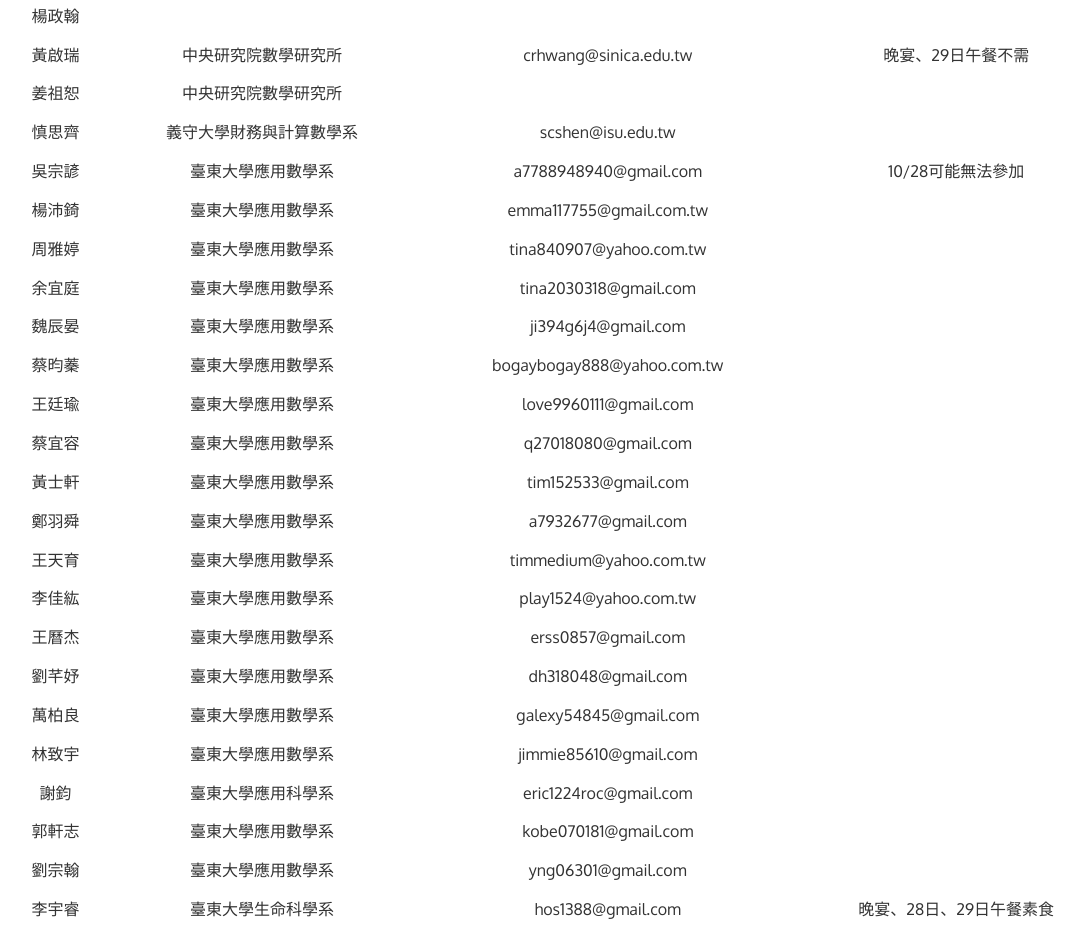
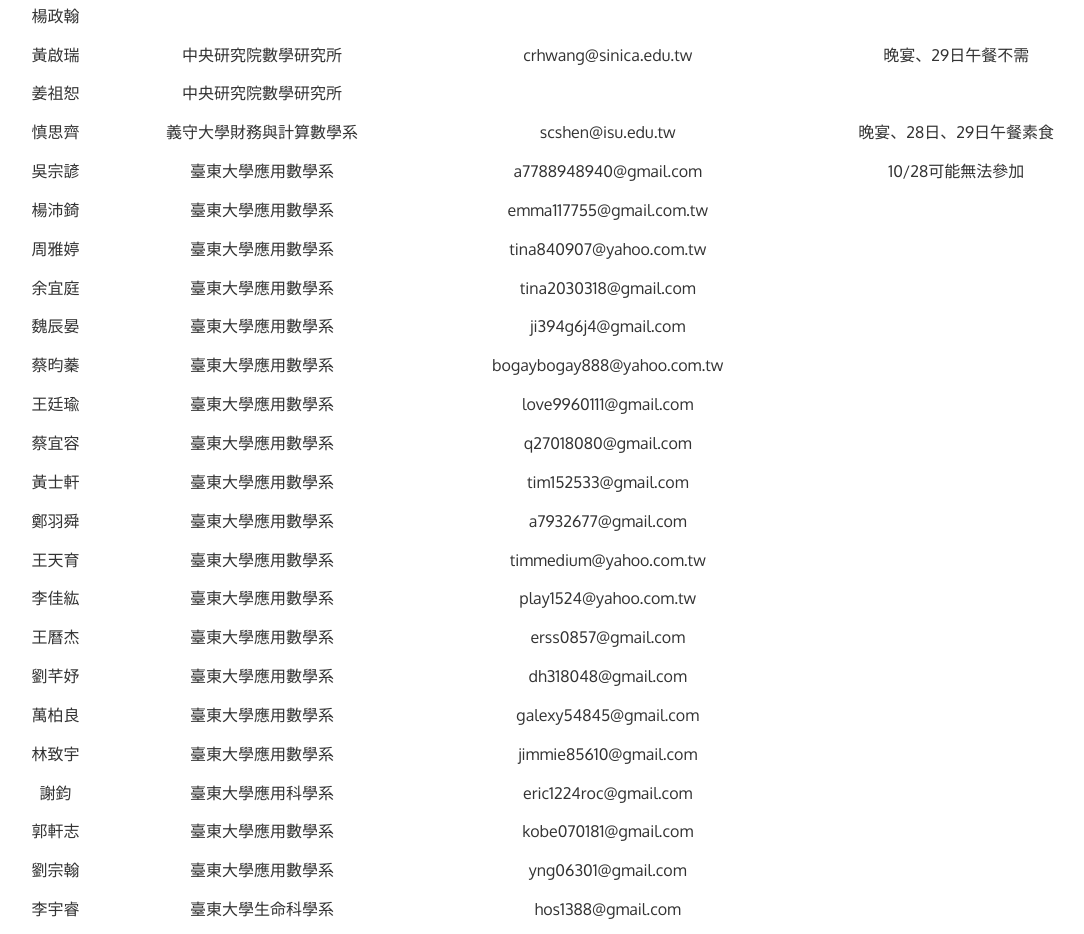
Before and after one commit to 2016nttufm/2016nttufm.github.io, a plain HTML site: page list.html in a window 1280 px wide. Shown: the part 758-1692 px from the top of the page, without its empty margins (78-1162 px from the left). Drawn offline with nearby package versions, Linux system fonts and the light colour scheme; a web font is replaced by a local one.

Commit message:
10.24 update2

```diff
--- a/list.html
+++ b/list.html
@@ -108,7 +108,7 @@
 							<td>姜祖恕</td><td>中央研究院數學研究所</td><td></td><td></td>
 						  </tr>
 						  <tr>
-							<td>慎思齊</td><td>義守大學財務與計算數學系</td><td>scshen@isu.edu.tw</td><td></td>
+							<td>慎思齊</td><td>義守大學財務與計算數學系</td><td>scshen@isu.edu.tw</td><td>晚宴、28日、29日午餐素食</td>
 						  </tr>
 						  <tr>
 							<td>吳宗諺	</td><td>臺東大學應用數學系	</td><td>	a7788948940@gmail.com</td><td>10/28可能無法參加</td>
@@ -168,7 +168,7 @@
 							<td>劉宗翰	</td><td>臺東大學應用數學系	</td><td>	yng06301@gmail.com</td><td></td>
 						  </tr>
 						  <tr>
-							<td>李宇睿	</td><td>臺東大學生命科學系	</td><td>	hos1388@gmail.com</td><td>晚宴、28日、29日午餐素食</td>
+							<td>李宇睿	</td><td>臺東大學生命科學系	</td><td>	hos1388@gmail.com</td><td></td>
 						  </tr>
 
 
```
